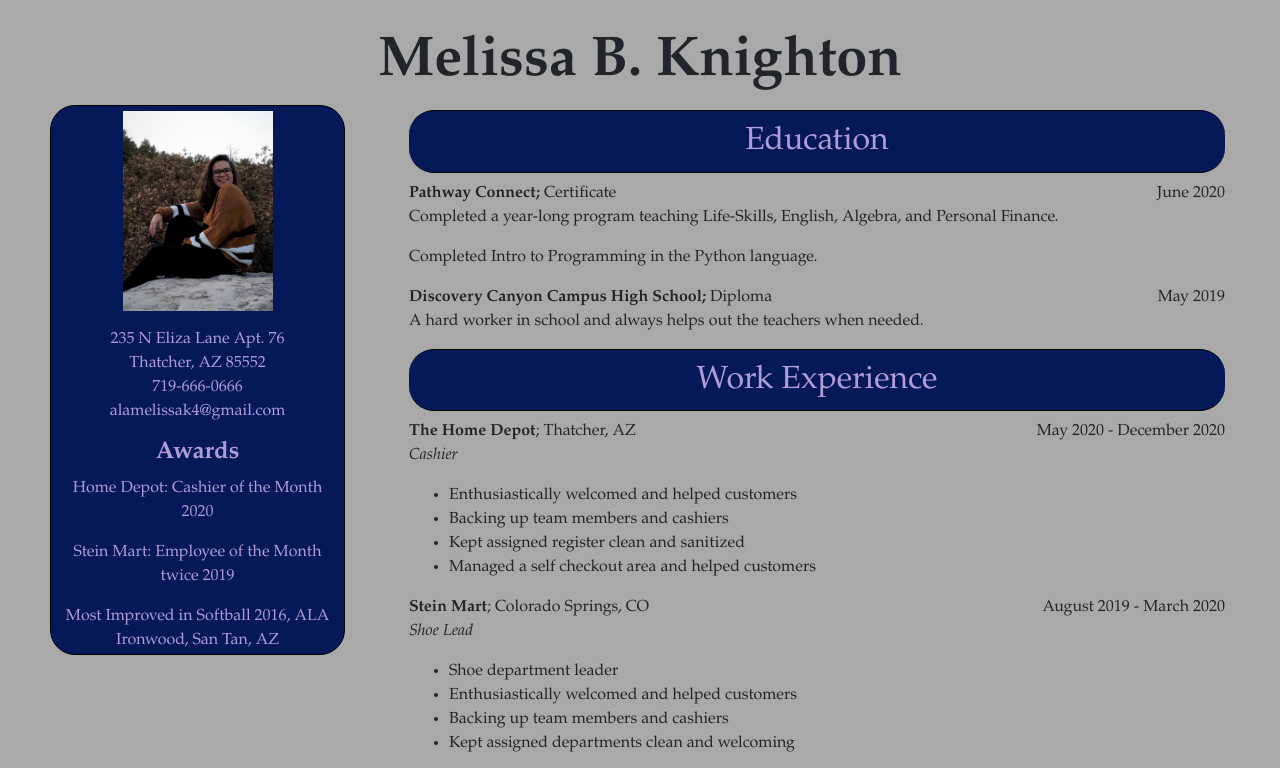
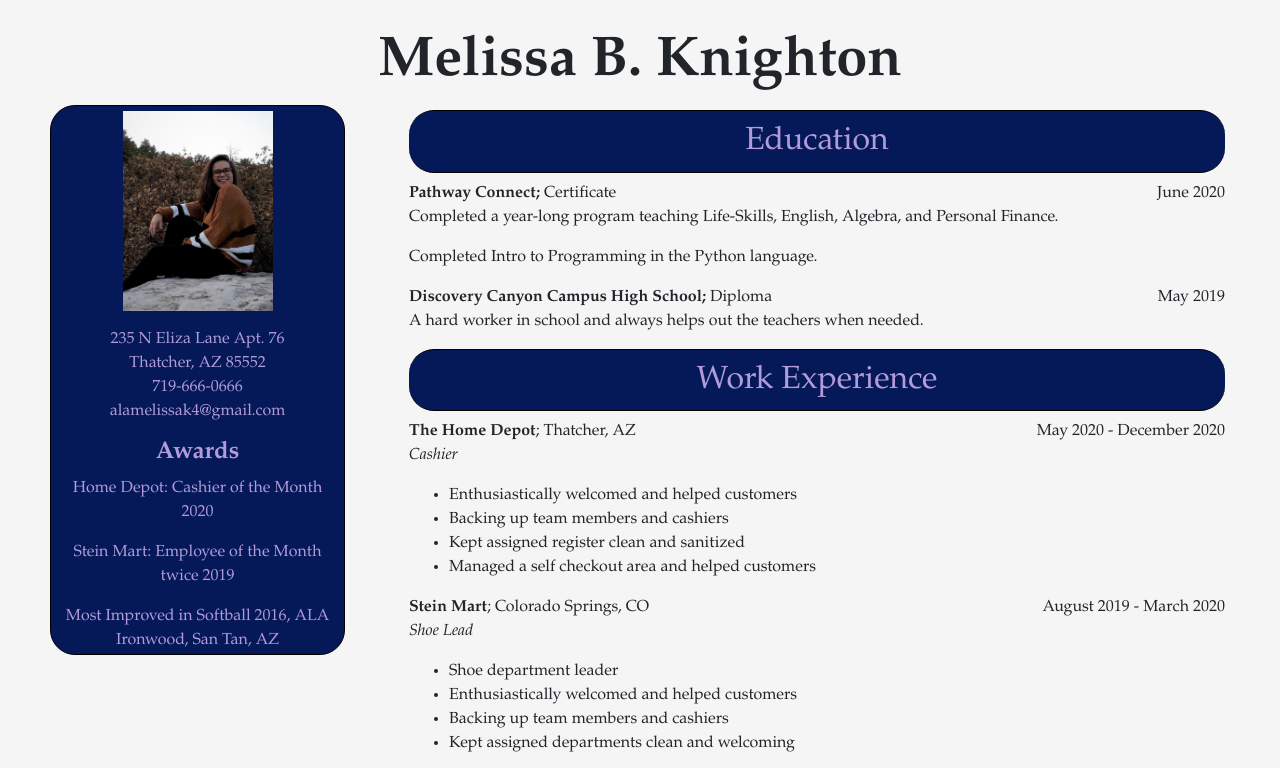
Before and after one commit to alamelissak4/alamelissak4.github.io, a plain HTML site: page index.html in a window 1280 px wide. Shown: the top 768 px of the page. Drawn offline with nearby package versions, Linux system fonts and the light colour scheme.

Commit message:
Update style.css

```diff
--- a/style.css
+++ b/style.css
@@ -2,7 +2,7 @@ html {
 	padding: 20px;
 }
 body {
-	background-color: A9A9A9;
+	background-color: F5F5F5;
 	font-family: Garamond , "serif";
 	padding: 10px;
 	margin-left: 20px;
@@ -20,6 +20,7 @@ h2 {
 	padding-top: 12px;
 	padding-bottom: 10px;
 	border-radius: 25px;
+	color:#b19cd9
 }
 .year {
 	float: right;
@@ -36,6 +37,7 @@ h2 {
 	text-align: center;
 	border-radius: 25px;
 	background-color: 051959;
+	color:#b19cd9
 }
 #img {
 	border-radius: 25px;
```
